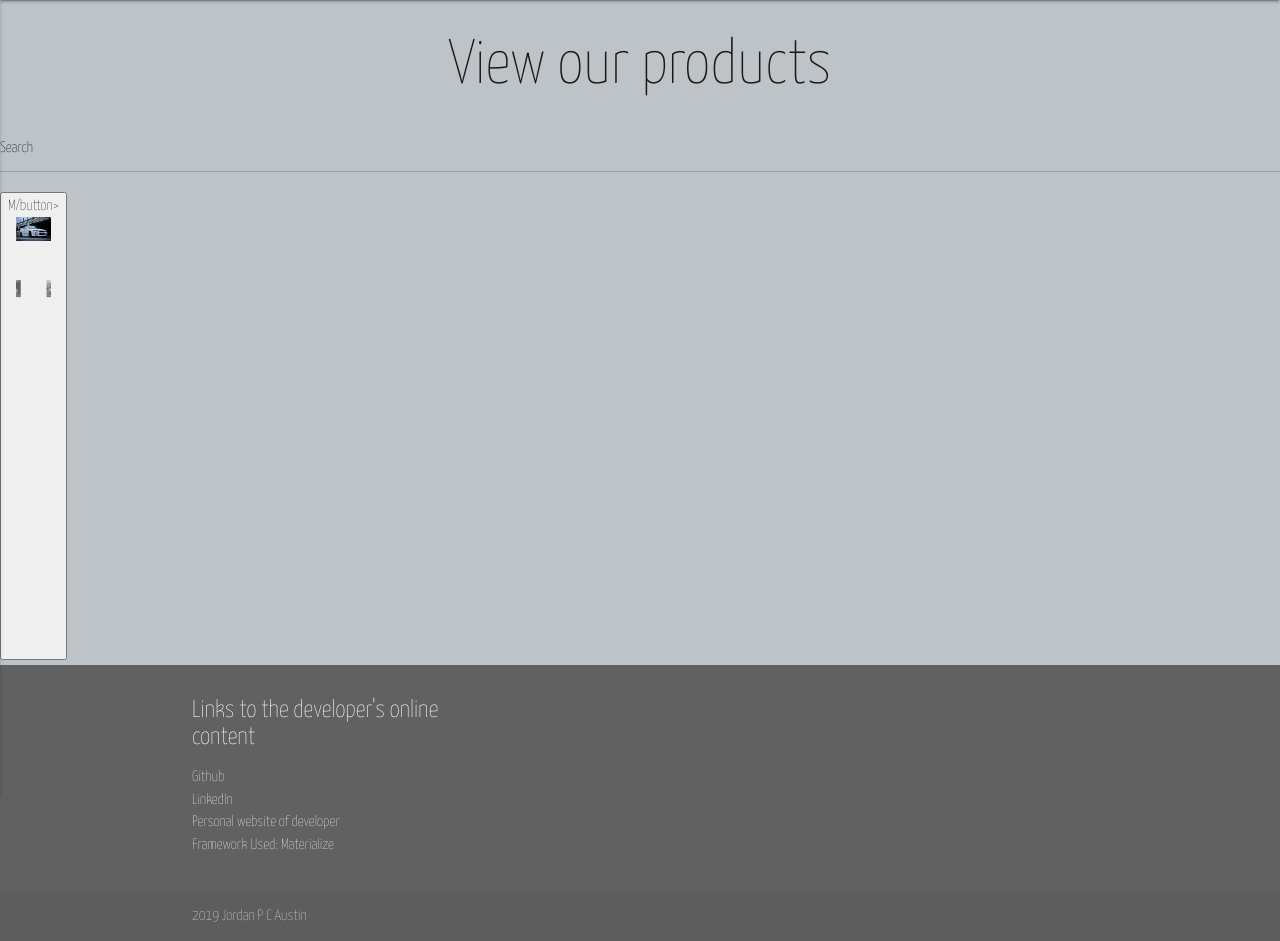
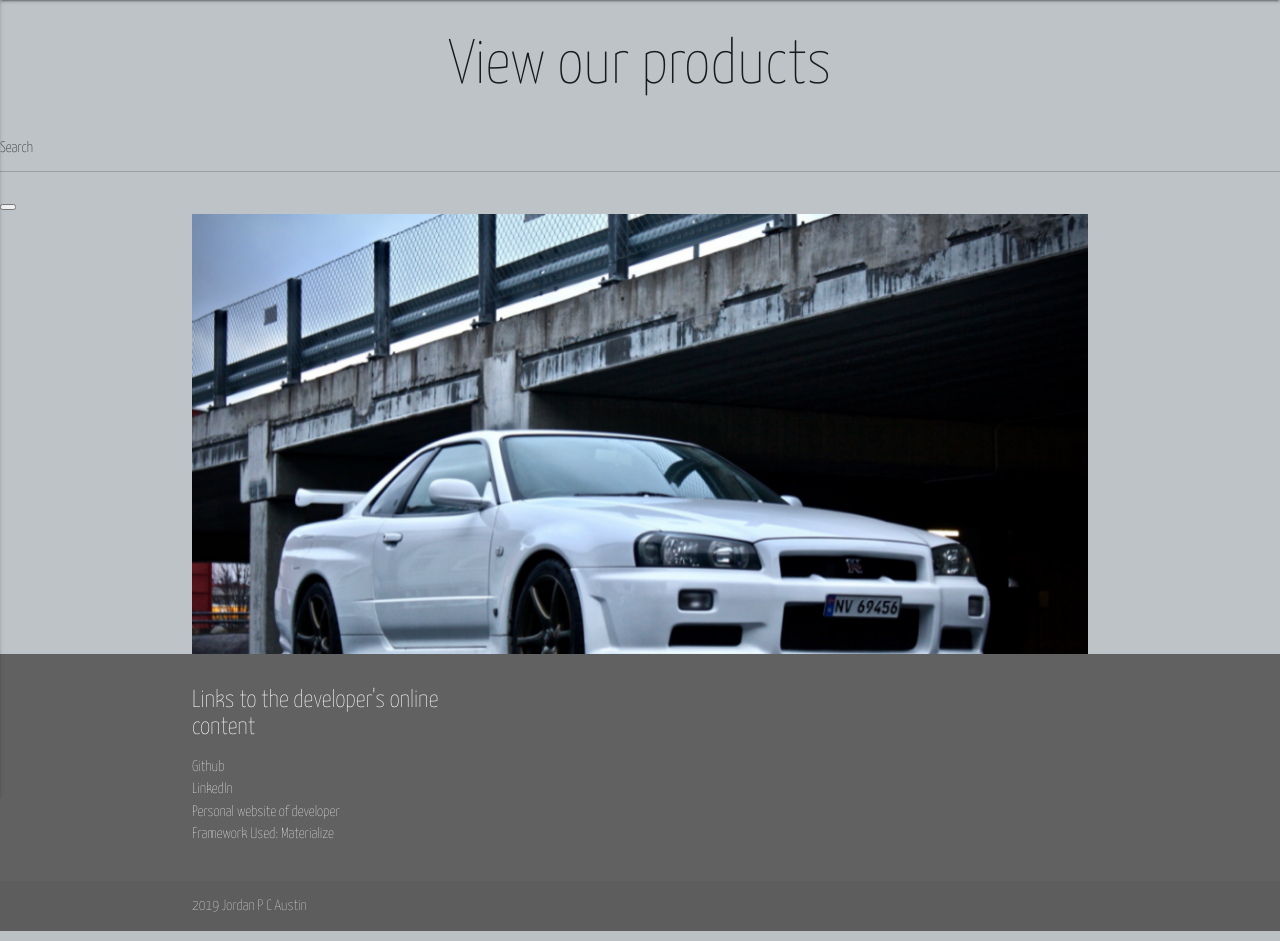
Before and after one commit to IsaacPCooper/Car-Catalogue, a PHP site: page /cars.php in a window 1280 px wide. Shown: the part 64-1005 px from the top of the page. Run offline with PHP 8.4, Linux system fonts and the light colour scheme; some libraries are stand-ins or nearby versions.

Commit message:
Update cars.php

```diff
--- a/cars.php
+++ b/cars.php
@@ -8,7 +8,7 @@
          <h1 align="center">View our products</h1>
          <form action="search.php" method="post">
            <input type="text" name="search" placeholder="Search">
-           <button type="submit" name="submit-search">M/button>
+           <button type="submit" name="submit-search"></button>
          <div class="container">
      <div class="carousel carousel-slider">
     <a class="carousel-item responsive-img"><img src="assets/img/car_1.png"></a>
```
